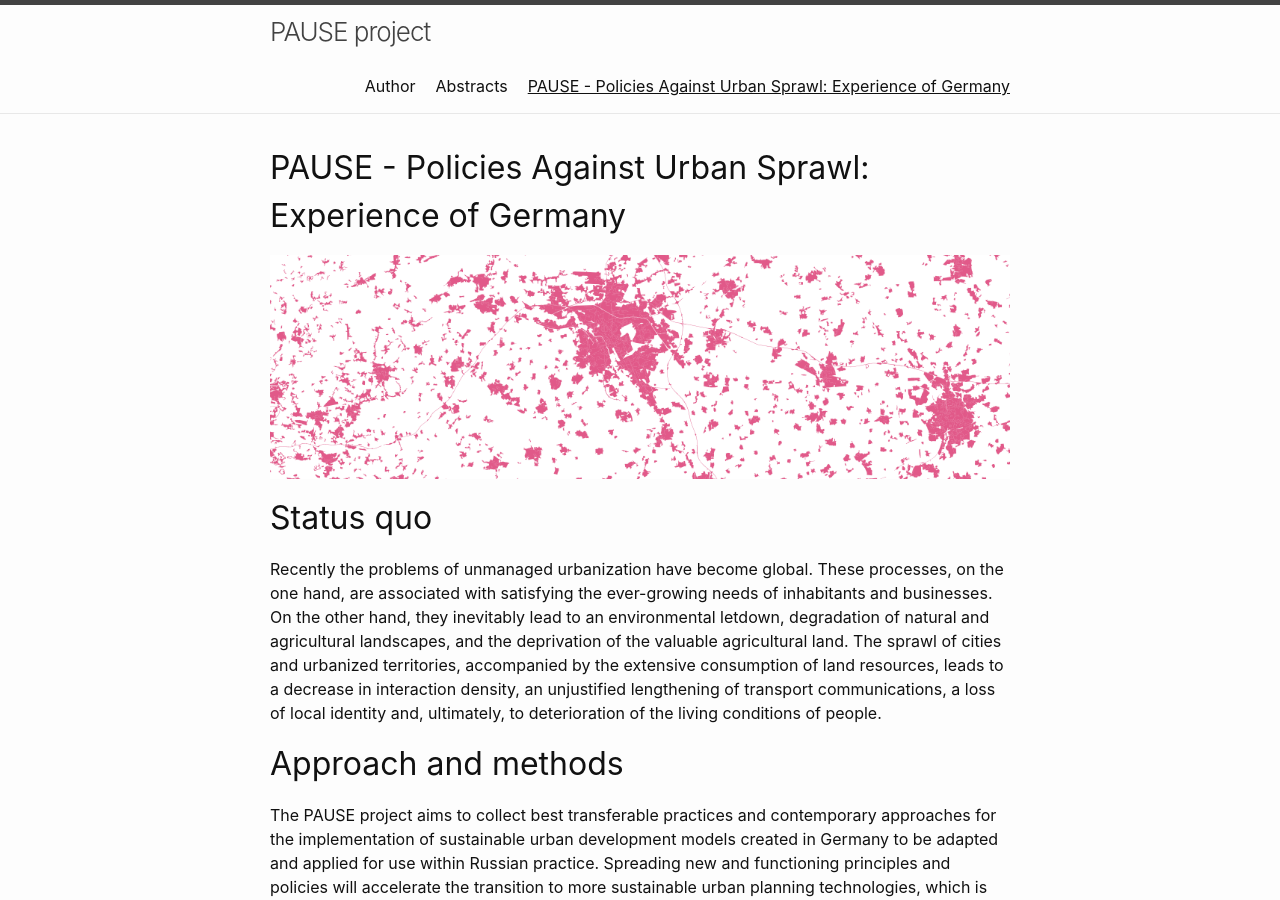
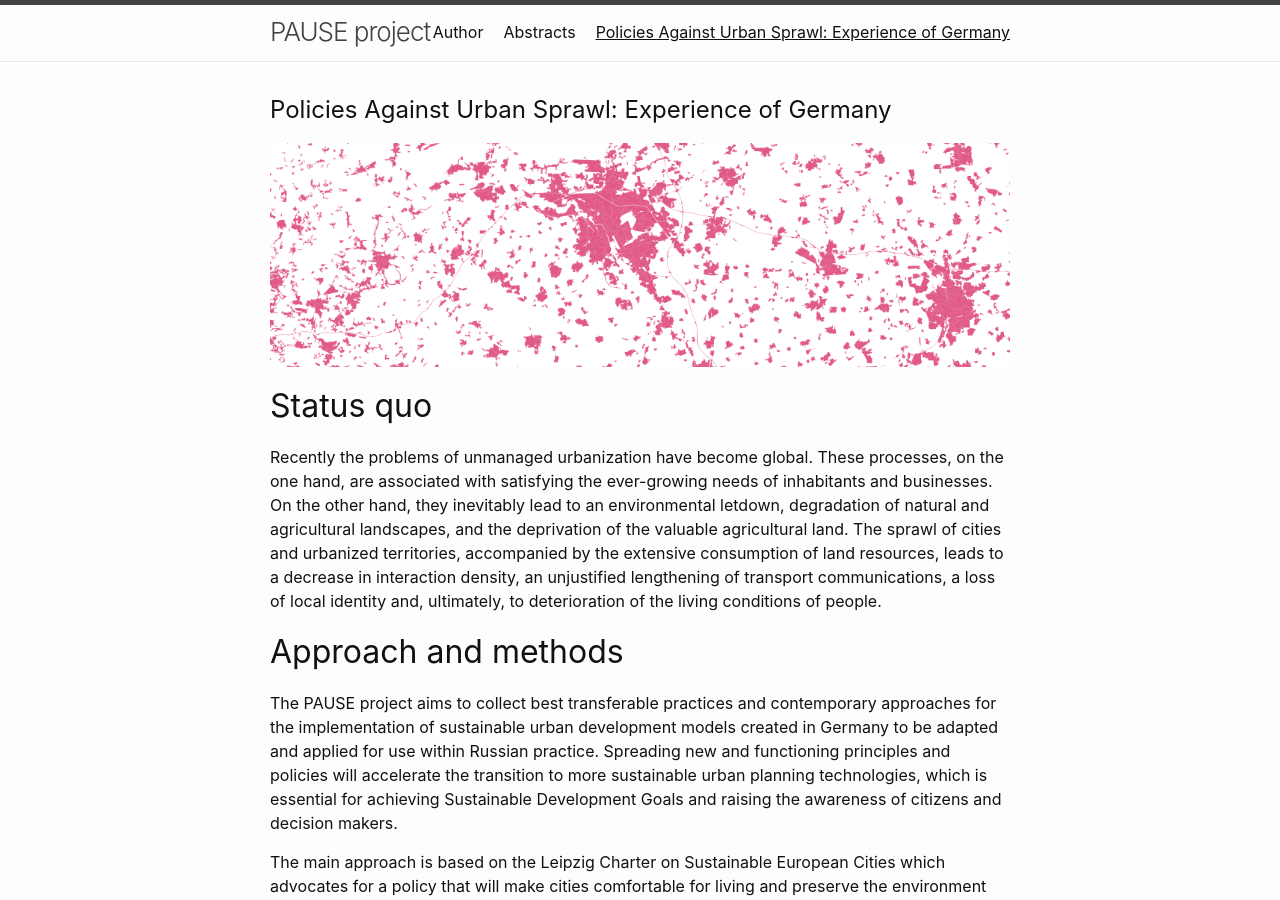
Before and after one commit to boikod/pause, a Jekyll site: the page built from index.md, in a window 1280 px wide and 900 px high. Built offline with Jekyll 4.4.1, drawn with Linux system fonts in a browser that asks for light colours; our own code applies the rules of GitHub Pages for plain Markdown files.

Commit message:
Update index.md

```diff
--- a/index.md
+++ b/index.md
@@ -2,7 +2,7 @@
 layout: page
 permalink: /
 ---
-## PAUSE - Policies Against Urban Sprawl: Experience of Germany
+# Policies Against Urban Sprawl: Experience of Germany
 
 ![header](/images/zersiedelung.png)
 
```
